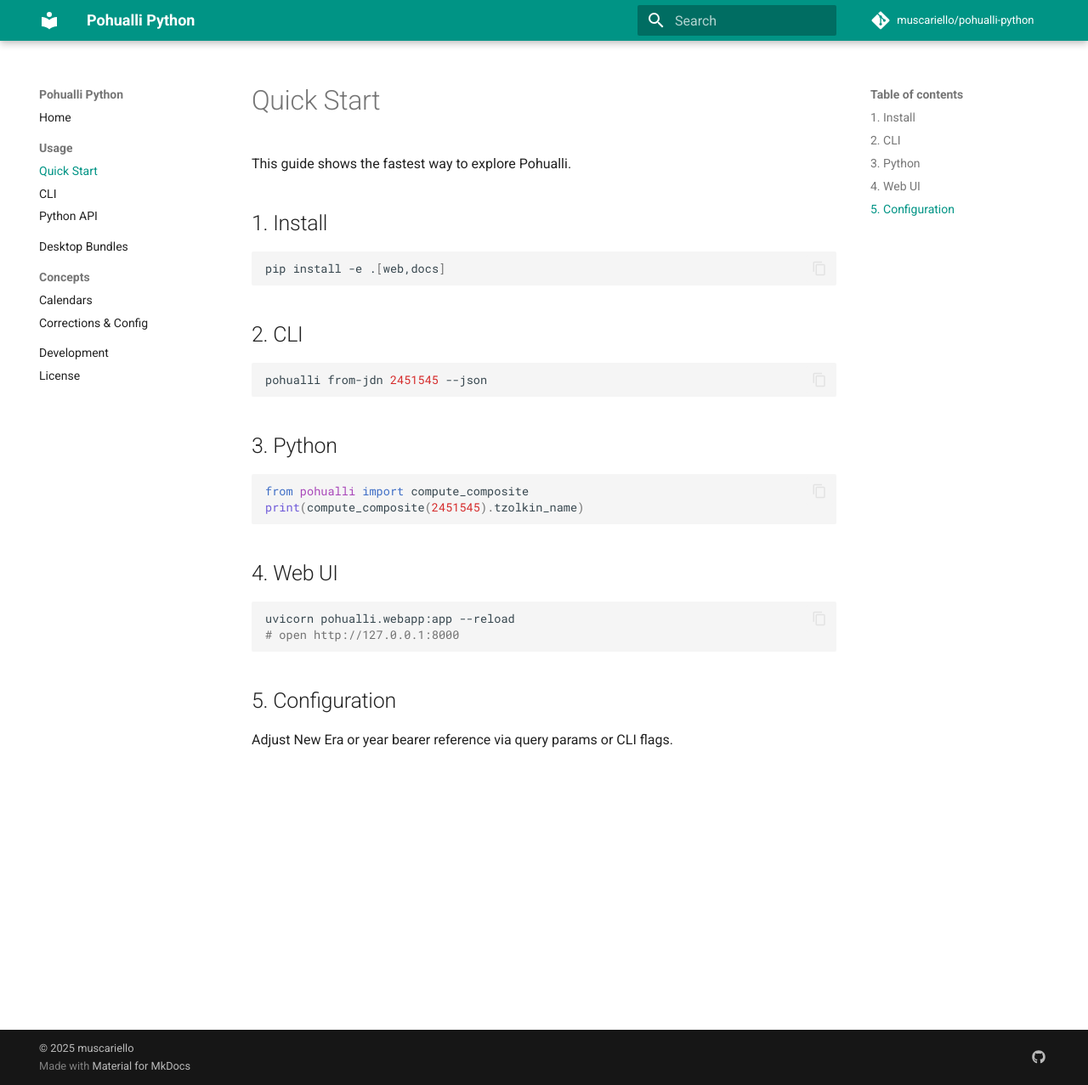
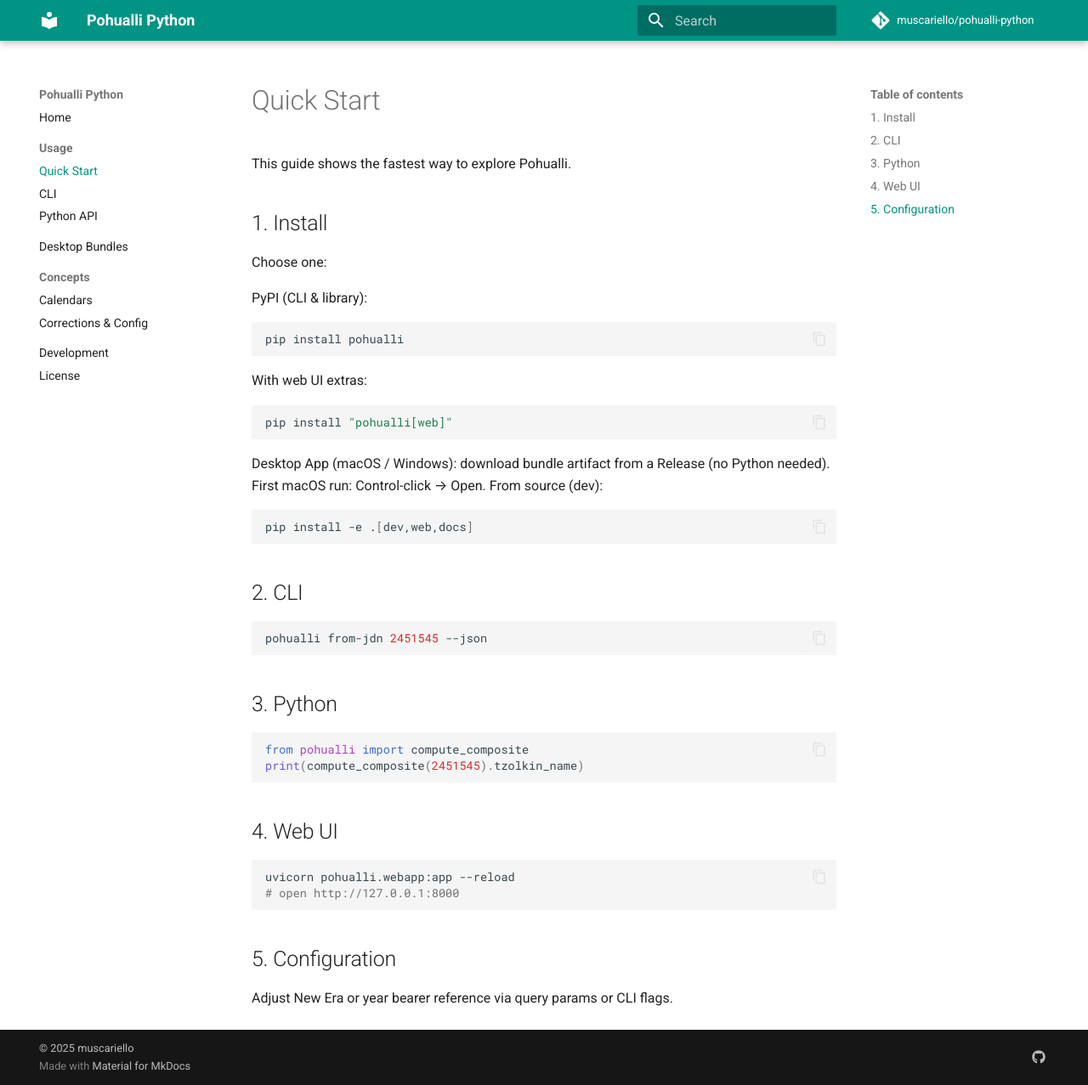
Before and after one commit to muscariello/pohualli-python, an MkDocs documentation site: the page built from docs/usage/quickstart.md, in a window 1280 px wide and 1277 px high. Shown: the whole window at 85% size. Built offline with MkDocs 1.6.1 and Material for MkDocs 9.7.7, drawn with Linux system fonts in a browser that asks for light colours; comment, search, counter and statistics services are not loaded.

Commit message:
docs: add PyPI and desktop bundle install instructions (README, desktop.md, quickstart.md)

````diff
--- a/docs/usage/quickstart.md
+++ b/docs/usage/quickstart.md
@@ -4,8 +4,20 @@
 
 ## 1. Install
 
+Choose one:
+
+PyPI (CLI & library):
 ```bash
-pip install -e .[web,docs]
+pip install pohualli
+```
+With web UI extras:
+```bash
+pip install "pohualli[web]"
+```
+Desktop App (macOS / Windows): download bundle artifact from a Release (no Python needed). First macOS run: Control-click → Open.
+From source (dev):
+```bash
+pip install -e .[dev,web,docs]
 ```
 
 ## 2. CLI
````
Also changed, not shown: README.md (+30 -1 lines), docs/usage/desktop.md (+8 -0 lines).
